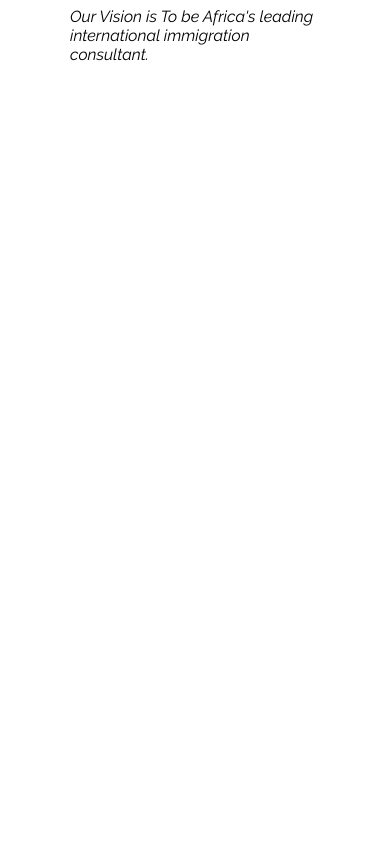
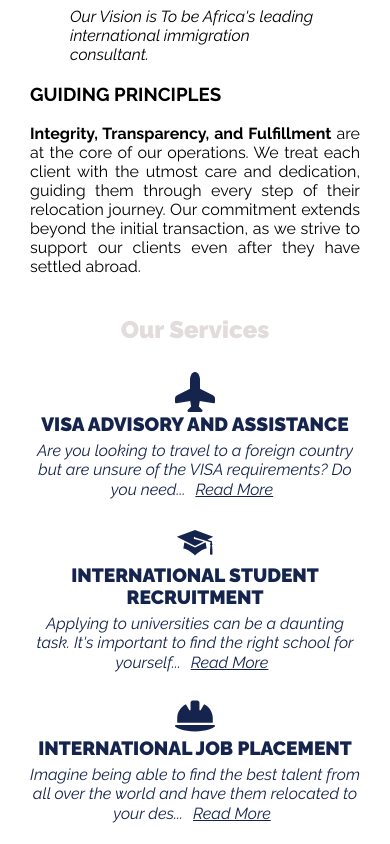
Before and after one commit to johnlivingprooff/wasa_mw, a React (Create React App) app: page / in a window 390 px wide. Shown: the part 1120-1964 px from the top of the page. Before the commit the page ends 1200 px from the top, so only its background shows below. Built offline with nearby package versions, Linux system fonts and the light colour scheme.

Commit message:
updates services

```diff
--- a/src/components/About.jsx
+++ b/src/components/About.jsx
@@ -18,6 +18,14 @@ export default function About() {
                 <blockquote>
                     Our Vision is To be Africa's leading international immigration consultant.
                 </blockquote>
+                <p>
+                    <h3>GUIDING PRINCIPLES</h3>
+                    <b>Integrity, Transparency, and Fulfillment</b> are at the core of our operations. We
+                    treat each client with the utmost care and dedication, guiding them through
+                    every step of their relocation journey. Our commitment extends beyond the
+                    initial transaction, as we strive to support our clients even after they have
+                    settled abroad.
+                </p>
             </div>
         </div>
     );
--- /dev/null
+++ b/src/components/Services.jsx
@@ -0,0 +1,117 @@
+import React, { useState } from 'react';
+import '../styles/Services.css';
+import { BsAirplaneFill } from "react-icons/bs";
+import { GiGraduateCap } from "react-icons/gi";
+import { FaHelmetSafety } from "react-icons/fa6";
+import { MdOutlineModelTraining } from "react-icons/md";
+import { FaMoneyCheckAlt } from "react-icons/fa";
+
+function Services() {
+    const [selectedService, setSelectedService] = useState(null);
+
+    const services = [
+        {
+            icon: <BsAirplaneFill id='icon' />,
+            title: "VISA ADVISORY AND ASSISTANCE",
+            description: "Are you looking to travel to a foreign country but are unsure of the VISA requirements? Do you need...",
+            moreInfo: (
+                <>
+                    <p>We provide comprehensive advisory services to ensure you have all the necessary documents and meet all the requirements for a successful VISA application.</p>
+                    <p>Our assistance includes document preparation, application submission, and follow-up with the relevant authorities.</p>
+                </>
+            )
+        },
+        {
+            icon: <GiGraduateCap id='icon' />,
+            title: "INTERNATIONAL STUDENT RECRUITMENT",
+            description: "Applying to universities can be a daunting task. It's important to find the right school for yourself...",
+            moreInfo: (
+                <>
+                    <p>We assist students in finding and applying to universities that match their academic and career goals.</p>
+                    <p>Our services include application guidance, document review, and interview preparation to increase your chances of acceptance.</p>
+                </>
+            )
+        },
+        {
+            icon: <FaHelmetSafety id='icon' />,
+            title: "INTERNATIONAL JOB PLACEMENT",
+            description: "Imagine being able to find the best talent from all over the world and have them relocated to your des...",
+            moreInfo: (
+                <>
+                    <p>Our job placement services connect employers with qualified candidates from around the globe.</p>
+                    <p>We handle the recruitment process, including candidate screening, interviews, and relocation assistance, to ensure a smooth transition for both employers and employees.</p>
+                </>
+            )
+        },
+        {
+            icon: <MdOutlineModelTraining id='icon' />,
+            title: "INTERNATIONAL TRAINING AND WORKSHOPS",
+            description: "Are you planning on developing your workforce? Perhaps through trainings and workshops...",
+            moreInfo: (
+                <>
+                    <p>We offer a variety of training programs and workshops designed to enhance the skills and knowledge of your workforce.</p>
+                    <p>Our programs cover a wide range of topics and are tailored to meet the specific needs of your organization.</p>
+                </>
+            )
+        },
+        {
+            icon: <FaMoneyCheckAlt id='icon' />,
+            title: "Educational Loans – Study Now, Pay Later",
+            description: "Many Malawians dream of studying abroad but struggle with financing...",
+            moreInfo: (
+                <>
+                    <p>Many Malawians dream of studying abroad but struggle with financing.</p>
+                    <p>We have partnered with international financing giants to provide educational loans that make studying abroad more accessible.</p>
+                    <p>Our loan programs offer flexible repayment options and competitive interest rates to help you achieve your educational goals without financial stress.</p>
+
+                    <h4>These loans are designed for postgraduatestudies and cover:</h4>
+                    <ul>
+                        <li>Tuition fees</li>
+                        <li>Airfare </li>
+                        <li>Living expenses</li>
+                        <li>Accommodation</li>
+                        <li>Food </li>
+                        <li>Transportation </li>
+                        <li>Course materials</li>
+
+                    </ul>
+                </>
+            )
+        }
+    ];
+
+    const handleReadMore = (index) => {
+        setSelectedService(services[index]);
+    };
+
+    const handleClosePopup = () => {
+        setSelectedService(null);
+    };
+
+    return (
+        <div className="services">
+            <h2>Our Services</h2>
+            <div className="service-list">
+                {services.map((service, index) => (
+                    <div className="service" key={index}>
+                        {service.icon}
+                        <h3>{service.title}</h3>
+                        <p>{service.description}&nbsp;
+                        <button onClick={() => handleReadMore(index)}>Read More</button></p>
+                    </div>
+                ))}
+            </div>
+            {selectedService && (
+                <div className="popup" onClick={handleClosePopup}>
+                    <div className="popup-content">
+                        <h3>{selectedService.title}</h3>
+                        <p>{selectedService.moreInfo}</p>
+                        <button onClick={handleClosePopup}>Close</button>
+                    </div>
+                </div>
+            )}
+        </div>
+    );
+}
+
+export default Services;
--- a/src/pages/Home.jsx
+++ b/src/pages/Home.jsx
@@ -9,6 +9,7 @@ import img4 from '../assets/scholarships.jpg'
 import img5 from '../assets/travel.jpg'
 import Partners from '../components/Partners.jsx';
 import About from '../components/About.jsx';
+import Services from '../components/Services.jsx';
 
 const slide_images = [
   {
@@ -64,6 +65,7 @@ export default function Home() {
           <Partners />
         </div>
         <About />
+        <Services />
     </div>
   );
 }
--- /dev/null
+++ b/src/styles/Services.css
@@ -0,0 +1,122 @@
+/* mobile screen */
+@media screen and (max-width: 500px) {
+    .services {
+        display: block;
+        gap: 0.05rem;
+        padding: 0.2rem;
+        place-items: center;
+    }
+
+    .services h2 {
+        font-family: 'Raleway', sans-serif;
+        font-size: 1.5rem;
+        font-weight: 900;
+        color: #e2dcdc;
+    }
+
+    .service-list {
+        display: grid;
+        grid-template-columns: repeat(1, 1fr);
+        gap: 0.5rem;
+        place-items: center;
+        padding: 0.5rem 1.5rem;
+        text-align: center;
+    }
+
+    .service {
+        border-radius: 50%;
+        display: grid;
+        place-items: center;
+        align-items: center;
+    }
+
+    #icon {
+        font-size: 40px;
+        color: #15244d;
+        margin-bottom: 1px;
+    }
+
+    .service h3 {
+        font-family: 'Raleway', sans-serif;
+        font-size: 1.2rem;
+        font-weight: 900;
+        color: #15244d;
+        margin-bottom: 1px;
+        text-transform: uppercase;
+        margin-top: 0;
+    }
+
+    .service p {
+        font-family: 'Raleway', sans-serif;
+        font-size: 1rem;
+        font-weight: 400;
+        color: #15244d;
+        margin-top: 5px;
+        margin-bottom: 15px;
+        font-style: italic;
+    }
+
+    .service button {
+        font-family: 'Raleway', sans-serif;
+        font-size: 1rem;
+        font-weight: 400;
+        color: #15244d;
+        font-style: italic;
+        border: none;
+        background: transparent;
+        text-decoration: underline;
+    }
+
+    .service button:hover {
+        color: #e2dcdc;
+        text-decoration: none;
+    }
+
+    .popup {
+        /* display: none; */
+        position: fixed;
+        z-index: 1;
+        left: 0;
+        top: 0;
+        width: 100%;
+        height: 100%;
+        overflow: auto;
+        background-color: rgb(0,0,0);
+        background-color: rgba(0,0,0,0.4);
+    }
+
+    .popup-content {
+        background-color: #fefefe;
+        margin: 50% auto;
+        padding: 20px;
+        border: 1px solid #888;
+        width: 80%;
+    }
+
+    .popup-content button {
+        font-family: 'Raleway', sans-serif;
+        font-size: 1rem;
+        font-weight: 400;
+        color: #15244d;
+        font-style: italic;
+        border: none;
+        background: transparent;
+        text-decoration: underline;
+    }
+
+}
+
+/* tablet screen */
+@media screen and (min-width: 501px) and (max-width: 768px) {
+
+}
+
+/* laptop screen */
+@media screen and (min-width: 769px) and (max-width: 1919px) {
+
+}
+
+/* desktop screen */
+@media screen and (min-width: 1920px) {
+
+}
```
